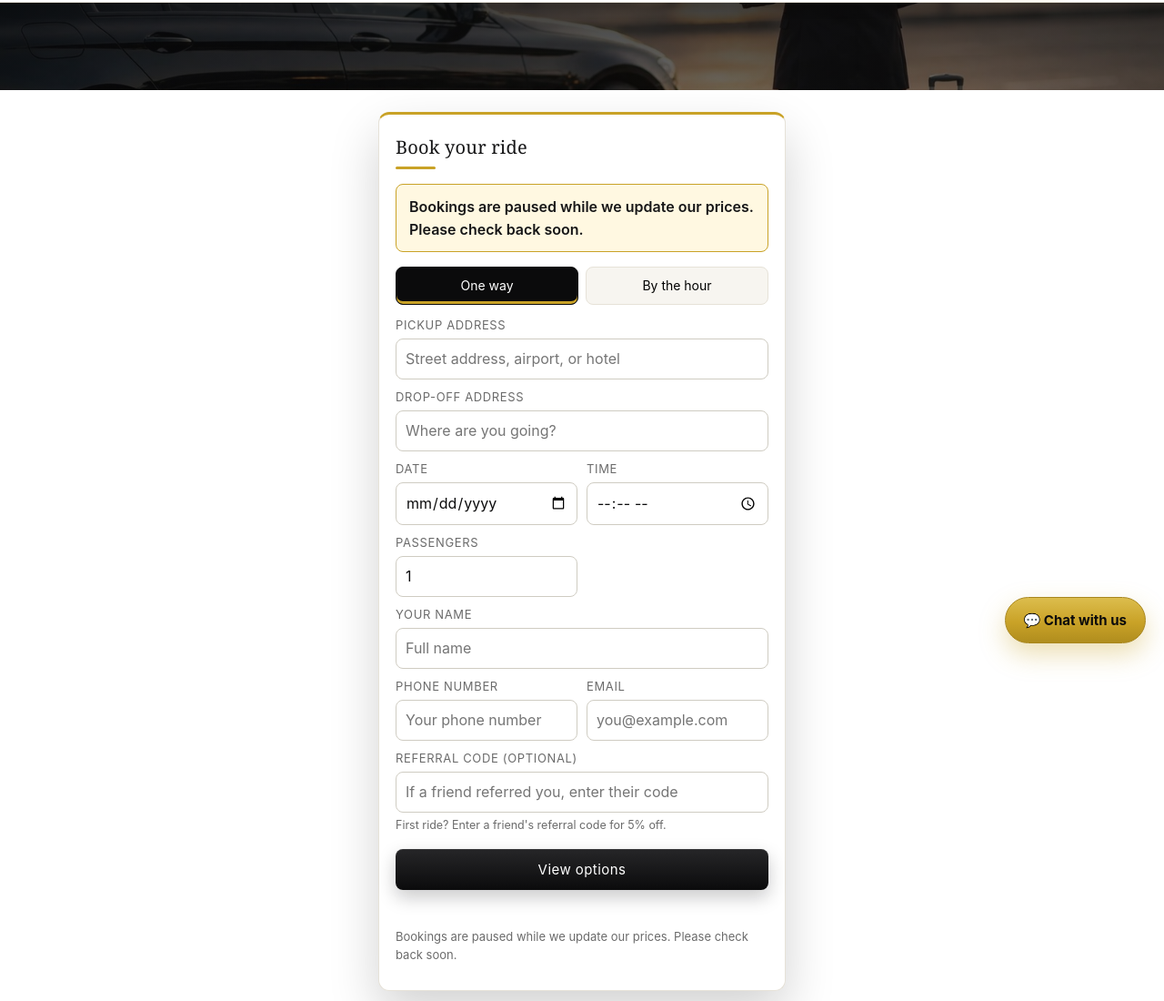
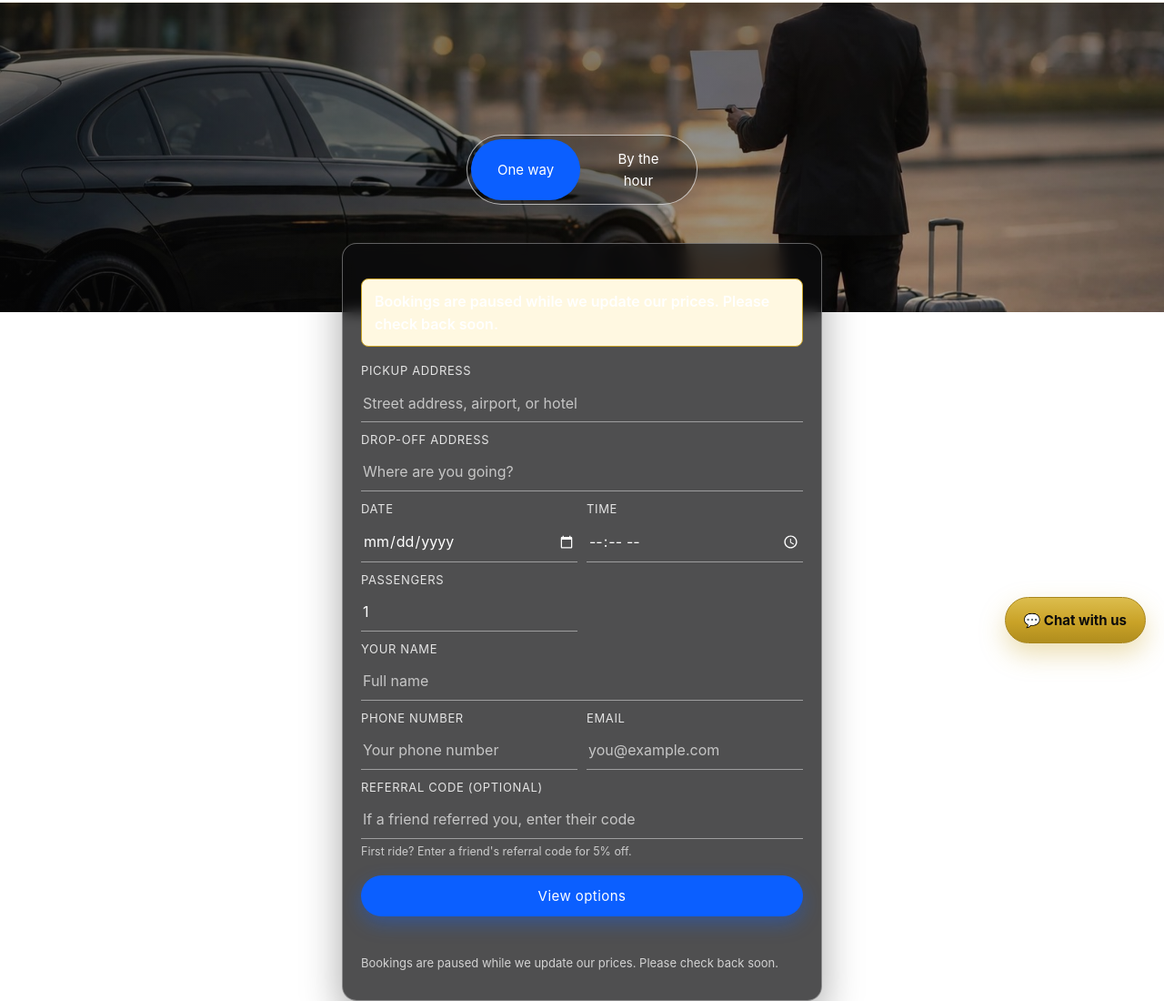
Before and after one commit to azher-mohammed/noel-chauffer, a plain HTML site: page static/index.html in a window 1280 px wide. Shown: the part 73-1173 px from the top of the page at 91% size. Drawn offline with nearby package versions, Linux system fonts and the light colour scheme.

Commit message:
Blacklane-style booking top, exactly like his screenshot (owner decision 2026-11-20)
Photo hero, blue One way / By the hour pill on the photo, dark card
overlapping the photo with the fields, blue View options button.
Noel's own words only — no Blacklane headline, no Blacklane images.
Booking stays paused; no prices shown.

```diff
--- a/static/css/customer.css
+++ b/static/css/customer.css
@@ -637,3 +637,41 @@ input, select, textarea { font: inherit; }
 .booking-card .btn-primary { padding: 11px; font-size: 15px; margin-top: 4px; }
 .booking-card .form-error { color: var(--black); }
 .flight-section, .class-section { max-width: 480px; padding: 24px 16px 8px; }
+
+/* ---- Blacklane-style booking top (owner decision 2026-11-20) ---- */
+/* Layout exactly like the Blacklane screenshot he sent: photo hero,
+   blue One way / By the hour pill on the photo, dark card overlapping
+   the photo with the fields, blue View options button. Noel's own words
+   only — no Blacklane headline, no Blacklane images. Booking stays
+   paused; no prices shown. */
+:root { --blue: #0b5fff; }
+.sr-only { position: absolute; width: 1px; height: 1px; padding: 0; margin: -1px; overflow: hidden; clip: rect(0 0 0 0); white-space: nowrap; border: 0; }
+.hero-band { min-height: 340px; background: linear-gradient(rgba(11,11,12,0.55), rgba(11,11,12,0.35)), url(/static/img/airport.jpg) center 65%/cover no-repeat; }
+.hero-band-inner { min-height: 340px; display: flex; align-items: flex-end; justify-content: center; padding: 40px 20px 118px; }
+.booking-section { margin-top: -100px; position: relative; z-index: 2; background: transparent; scroll-margin-top: 80px; }
+.booking-wrap { max-width: 560px; }
+.booking-card { background: rgba(12, 12, 13, 0.72); -webkit-backdrop-filter: blur(8px); backdrop-filter: blur(8px); border: 1px solid rgba(255, 255, 255, 0.35); border-top: 1px solid rgba(255, 255, 255, 0.35); border-radius: 16px; color: #fff; box-shadow: 0 18px 44px rgba(0, 0, 0, 0.35); padding: 22px 20px 18px; }
+.booking-card h2 { color: #fff; }
+.booking-card .sub { color: rgba(255, 255, 255, 0.8); }
+.booking-card .flight-airport { color: #fff; }
+.ride-tabs { display: inline-flex; gap: 4px; margin: 0; padding: 4px; border: 1px solid rgba(255, 255, 255, 0.65); border-radius: 999px; background: rgba(0, 0, 0, 0.28); }
+.ride-tab { flex: 1; padding: 10px 24px; border: 0; background: transparent; color: #fff; border-radius: 999px; font-size: 15px; }
+.ride-tab:hover { border-color: transparent; }
+.ride-tab.active { background: var(--blue); color: #fff; box-shadow: none; }
+.booking-card .field label { color: rgba(255, 255, 255, 0.85); }
+.booking-card .field input, .booking-card .field select { background: transparent; border: 0; border-bottom: 1px solid rgba(255, 255, 255, 0.45); border-radius: 0; padding: 8px 2px; color: #fff; color-scheme: dark; box-shadow: none; }
+.booking-card .field input::placeholder { color: #c6c6c6; }
+.booking-card .field input:focus, .booking-card .field select:focus { outline: none; border-bottom-color: #fff; box-shadow: none; }
+.booking-card .field .hint { color: rgba(255, 255, 255, 0.7); }
+.booking-card .form-note { color: rgba(255, 255, 255, 0.75); }
+.booking-card .form-error { color: #fff; }
+.booking-card .btn-ghost { color: #fff; border-color: rgba(255, 255, 255, 0.5); }
+.booking-card .btn-text { color: rgba(255, 255, 255, 0.8); }
+.booking-card .btn-primary { background: var(--blue); border-radius: 999px; box-shadow: 0 8px 20px rgba(11, 95, 255, 0.35); }
+.booking-card .btn-primary:hover { background: #004fe0; }
+@media (max-width: 760px) {
+  .hero-band, .hero-band-inner { min-height: 300px; }
+  .hero-band-inner { padding: 32px 16px 108px; }
+  .booking-section { margin-top: -92px; }
+  .ride-tab { padding: 9px 18px; font-size: 14px; }
+}
--- a/static/index.html
+++ b/static/index.html
@@ -211,18 +211,18 @@
   <section class="hero-band">
     <div class="hero-band-inner">
       <!-- Headline removed by owner order 2026-11-20; photo band kept. -->
+      <!-- Ride-type pill sits on the photo, Blacklane layout (owner decision 2026-11-20). -->
+      <div class="ride-tabs" role="tablist" aria-label="Ride type">
+        <button type="button" class="ride-tab active" id="tab-oneway" data-ride-type="one_way" role="tab" aria-selected="true">One way</button>
+        <button type="button" class="ride-tab" id="tab-hourly" data-ride-type="hourly" role="tab" aria-selected="false">By the hour</button>
+      </div>
     </div>
   </section>
   <section class="booking-section" id="book">
     <div class="booking-wrap">
       <div class="booking-card" id="booking-card">
-        <h2>Book your ride</h2>
+        <h2 class="sr-only">Book your ride</h2>
         <p class="paused-notice" role="status" style="background:#fff8e1;border:1px solid #c9a227;border-radius:8px;padding:12px 14px;font-weight:600;">Bookings are paused while we update our prices. Please check back soon.</p>
-
-        <div class="ride-tabs" role="tablist" aria-label="Ride type">
-          <button type="button" class="ride-tab active" id="tab-oneway" data-ride-type="one_way" role="tab" aria-selected="true">One way</button>
-          <button type="button" class="ride-tab" id="tab-hourly" data-ride-type="hourly" role="tab" aria-selected="false">By the hour</button>
-        </div>
 
         <form id="booking-form" novalidate>
           <div class="field field-places">
```
